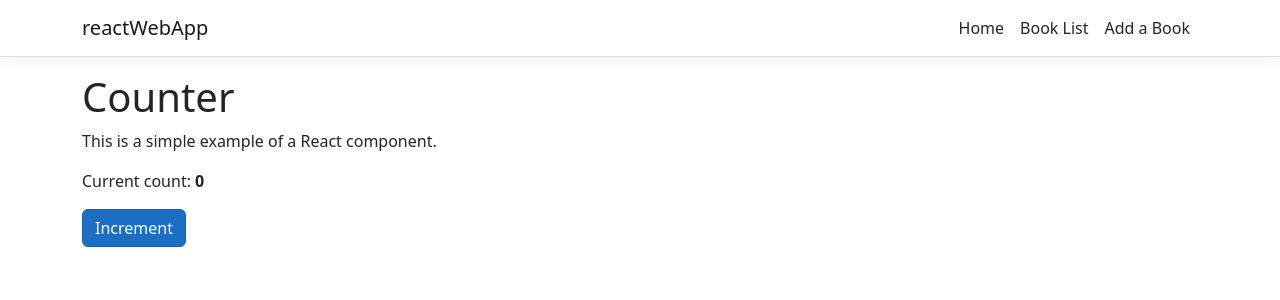
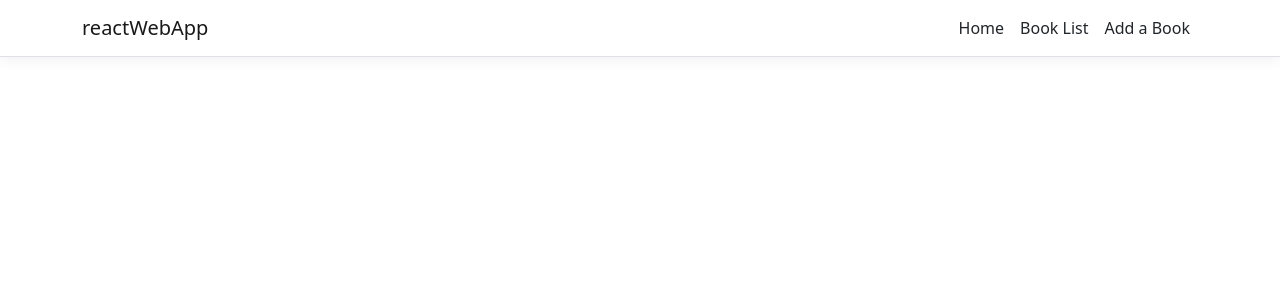
Before and after one commit to LewisMoore0/reactWebApp, a React (Create React App) app in the folder reactWebApp/ClientApp/: page /counter in a window 1280 px wide. Shown: the top 300 px of the page. Built offline with nearby package versions, Linux system fonts and the light colour scheme.

Commit message:
Remove unused counter component

```diff
--- a/reactWebApp/ClientApp/src/components/Counter.js
+++ /dev/null
@@ -1,31 +0,0 @@
-import React, { Component } from 'react';
-
-export class Counter extends Component {
-  static displayName = Counter.name;
-
-  constructor(props) {
-    super(props);
-    this.state = { currentCount: 0 };
-    this.incrementCounter = this.incrementCounter.bind(this);
-  }
-
-  incrementCounter() {
-    this.setState({
-      currentCount: this.state.currentCount + 1
-    });
-  }
-
-  render() {
-    return (
-      <div>
-        <h1>Counter</h1>
-
-        <p>This is a simple example of a React component.</p>
-
-        <p aria-live="polite">Current count: <strong>{this.state.currentCount}</strong></p>
-
-        <button className="btn btn-primary" onClick={this.incrementCounter}>Increment</button>
-      </div>
-    );
-  }
-}
```
Also changed, not shown: reactWebApp/ClientApp/src/AppRoutes.js (+5 -14 lines).
